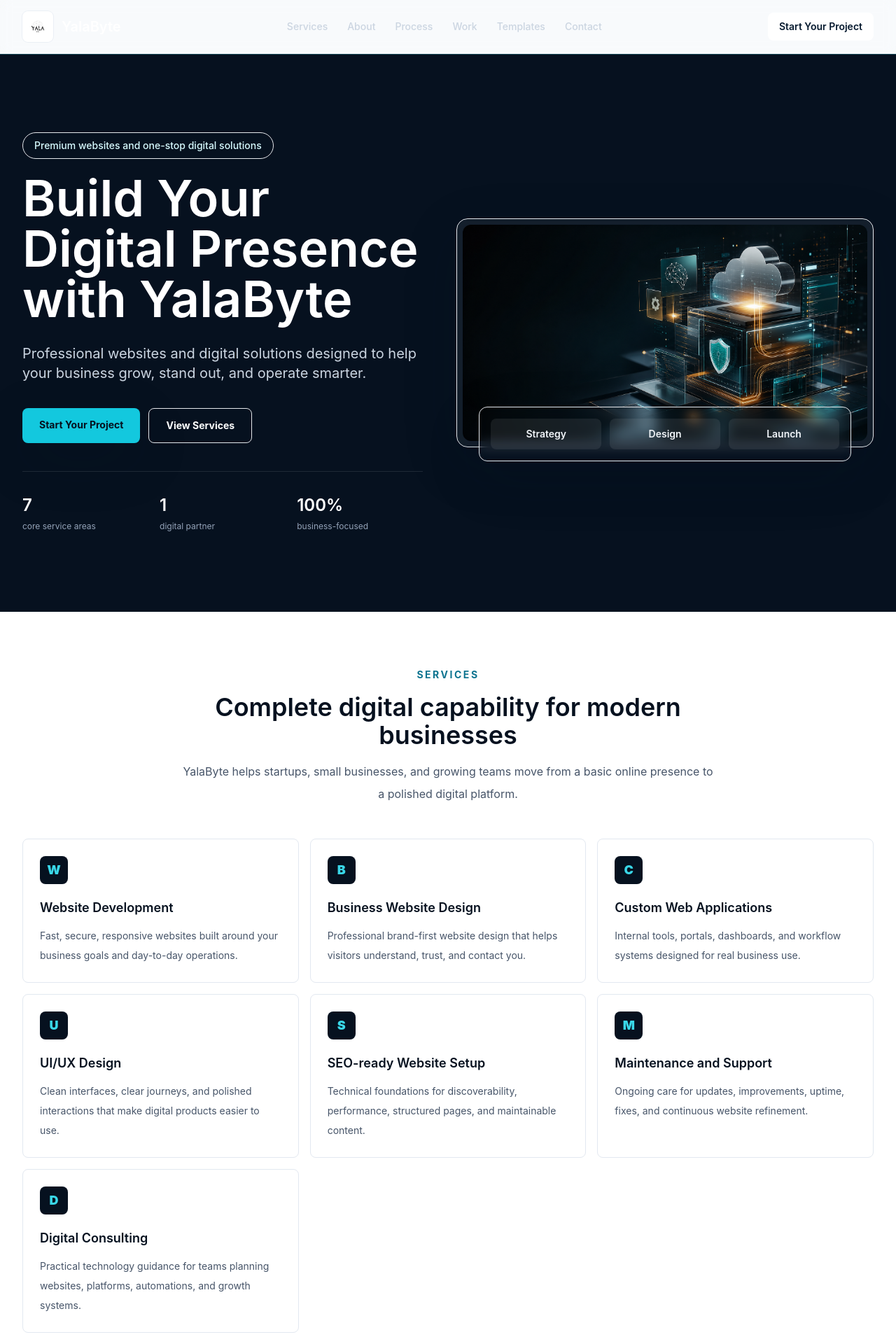
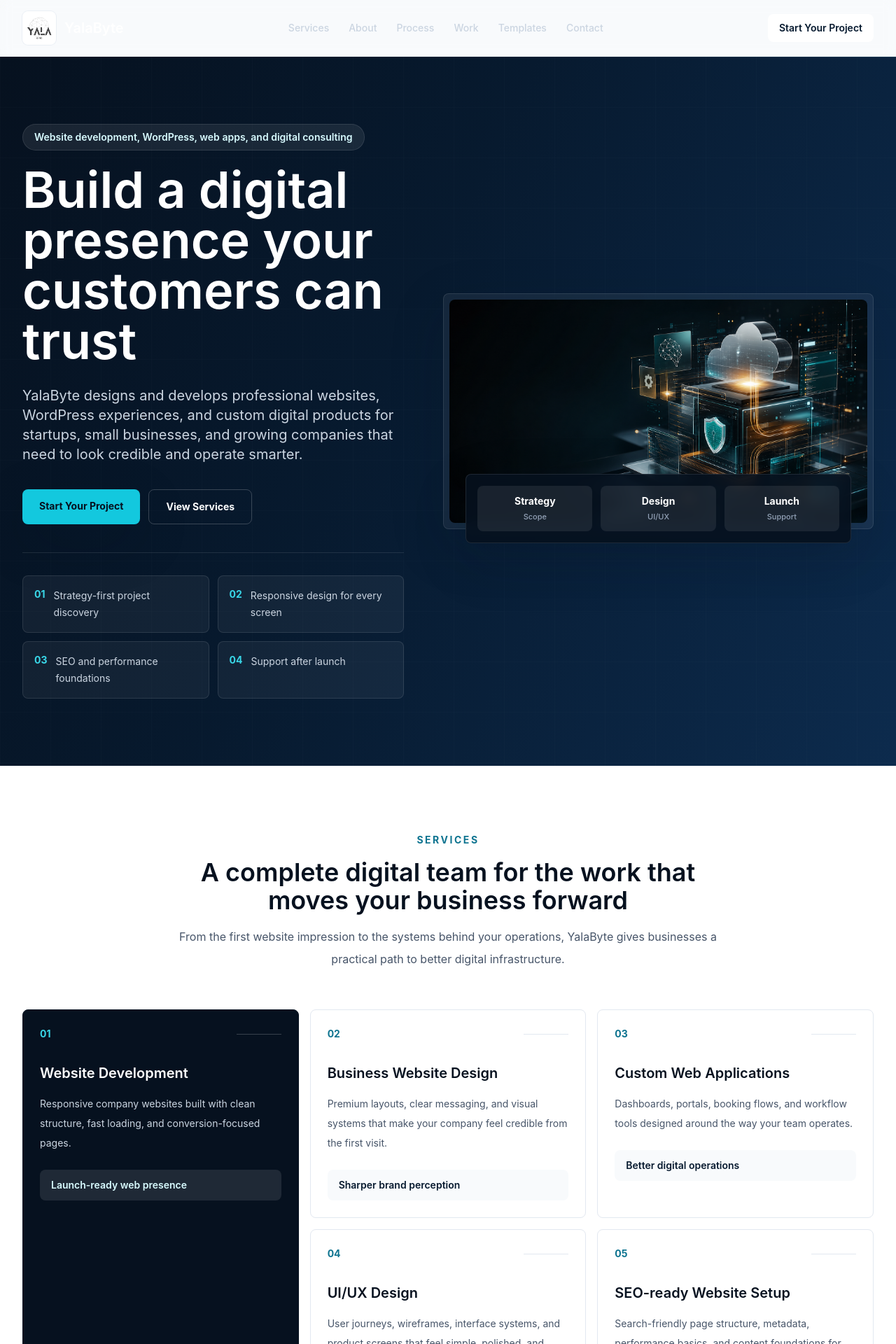
Before and after one commit to SalinBajra/yalabytee, a React (Vite) app in the folder frontend/: page / in a window 1280 px wide. Shown: the top 1920 px of the page at 70% size. Built offline with nearby package versions, Linux system fonts and the light colour scheme.

Commit message:
Updayed the site data and added a new logo image for Yalabyte.

```diff
--- a/frontend/src/components/About.jsx
+++ b/frontend/src/components/About.jsx
@@ -1,29 +1,47 @@
 export default function About() {
   return (
-    <section id="about" className="bg-slate-50 px-5 py-20 sm:px-6 lg:px-8">
-      <div className="mx-auto grid max-w-7xl gap-10 lg:grid-cols-[0.85fr_1.15fr] lg:items-center">
+    <section id="about" className="bg-slate-50 px-5 py-24 sm:px-6 lg:px-8">
+      <div className="mx-auto grid max-w-7xl gap-12 lg:grid-cols-[0.9fr_1.1fr] lg:items-center">
         <div>
           <p className="text-sm font-bold uppercase tracking-[0.18em] text-cyan-700">About YalaByte</p>
-          <h2 className="mt-4 text-3xl font-semibold tracking-normal text-navy-950 sm:text-4xl">
-            A reliable IT partner for businesses building a stronger digital presence
+          <h2 className="mt-4 text-3xl font-semibold leading-tight tracking-normal text-navy-950 sm:text-4xl lg:text-5xl">
+            A reliable IT partner for businesses that need more than a basic website
           </h2>
+          <div className="mt-8 grid grid-cols-2 gap-3">
+            {[
+              ['Premium', 'Brand-first presentation'],
+              ['Practical', 'Built for real workflows'],
+              ['Responsive', 'Every screen considered'],
+              ['Scalable', 'Ready for next steps']
+            ].map(([title, text]) => (
+              <div key={title} className="rounded-lg border border-slate-200 bg-white p-5">
+                <p className="font-semibold text-navy-950">{title}</p>
+                <p className="mt-2 text-xs leading-5 text-slate-500">{text}</p>
               </div>
+            ))}
+          </div>
+        </div>
+        <div className="rounded-lg border border-slate-200 bg-white p-6 shadow-sm sm:p-8">
           <div className="grid gap-6 text-base leading-8 text-slate-600">
             <p>
-            YalaByte provides website development services and complete one-stop digital solutions for companies that need a professional, dependable technology partner. We focus on clear strategy, practical execution, and digital experiences that support real business outcomes.
+              YalaByte provides website development services and one-stop digital solutions for businesses that want a professional digital presence without scattered vendors or unclear execution. We combine strategy, design, development, and support into a clear delivery process.
             </p>
             <p>
-            Whether you are launching a new company website, improving an existing platform, or planning a custom web application, YalaByte helps you build a polished online presence with the structure, performance, and support your team needs to move forward confidently.
+              Whether you are launching a business website, planning a WordPress site, improving an existing platform, or building a custom web application, YalaByte helps translate your services into a credible digital experience that customers can understand and trust.
             </p>
-          <div className="grid gap-4 sm:grid-cols-3">
+          </div>
+          <div className="mt-8 border-t border-slate-100 pt-6">
+            <p className="text-sm font-bold uppercase tracking-[0.16em] text-slate-500">What you can expect</p>
+            <div className="mt-5 grid gap-3 sm:grid-cols-3">
               {['Clear scope', 'Premium execution', 'Long-term support'].map((item) => (
-              <div key={item} className="rounded-lg border border-slate-200 bg-white p-4 text-sm font-semibold text-navy-900">
+                <div key={item} className="rounded-lg bg-slate-50 p-4 text-sm font-semibold text-navy-900">
                   {item}
                 </div>
               ))}
             </div>
           </div>
         </div>
+      </div>
     </section>
   );
 }
--- a/frontend/src/components/BrandLogo.jsx
+++ b/frontend/src/components/BrandLogo.jsx
@@ -3,8 +3,8 @@
 
   return (
     <span className="flex items-center gap-3">
-      <span className={`grid h-11 w-11 place-items-center overflow-hidden rounded-lg ${isDark ? 'bg-white' : 'bg-slate-50'} ring-1 ring-slate-200/60`}>
-        <img src="/images/yalabyte-logo.png" alt="YalaByte logo" className="h-10 w-10 object-contain" />
+      <span className={`grid h-12 w-12 place-items-center overflow-hidden rounded-lg ${isDark ? 'bg-white' : 'bg-slate-50'} ring-1 ring-slate-200/60`}>
+        <img src="/images/yalabyte-logo-cropped.png" alt="YalaByte logo" className="h-10 w-10 object-contain" />
       </span>
       <span className={`text-xl font-semibold tracking-normal ${isDark ? 'text-white' : 'text-navy-950'}`}>YalaByte</span>
     </span>
--- a/frontend/src/components/Header.jsx
+++ b/frontend/src/components/Header.jsx
@@ -12,11 +12,12 @@
 export default function Header() {
   return (
     <header className="sticky top-0 z-50 border-b border-white/10 bg-navy-950/92 backdrop-blur">
-      <nav className="mx-auto flex max-w-7xl items-center justify-between px-5 py-4 sm:px-6 lg:px-8" aria-label="Primary navigation">
+      <nav className="mx-auto max-w-7xl px-5 py-4 sm:px-6 lg:px-8" aria-label="Primary navigation">
+        <div className="flex items-center justify-between gap-5">
           <a href="#home" aria-label="YalaByte home">
             <BrandLogo />
           </a>
-        <div className="hidden items-center gap-7 md:flex">
+          <div className="hidden items-center gap-7 lg:flex">
             {navItems.map((item) => (
               <a key={item.href} className="text-sm font-medium text-slate-300 transition hover:text-white" href={item.href}>
                 {item.label}
@@ -29,6 +30,14 @@
           >
             Start Your Project
           </a>
+        </div>
+        <div className="mt-4 flex gap-4 overflow-x-auto border-t border-white/10 pt-3 lg:hidden">
+          {navItems.map((item) => (
+            <a key={item.href} className="whitespace-nowrap text-sm font-medium text-slate-300 transition hover:text-white" href={item.href}>
+              {item.label}
+            </a>
+          ))}
+        </div>
       </nav>
     </header>
   );
--- a/frontend/src/components/Hero.jsx
+++ b/frontend/src/components/Hero.jsx
@@ -1,58 +1,59 @@
+import { proofPoints } from '../data/siteData.js';
+
 export default function Hero() {
   return (
     <section id="home" className="relative overflow-hidden bg-navy-950">
-      <div className="absolute inset-0 opacity-70">
-        <div className="absolute inset-x-0 top-0 h-px bg-cyanbrand-400/40" />
-        <div className="absolute right-0 top-20 h-72 w-72 rounded-full bg-cyanbrand-500/16 blur-3xl" />
-        <div className="absolute bottom-0 left-0 h-80 w-80 rounded-full bg-blue-500/12 blur-3xl" />
+      <div className="absolute inset-0">
+        <div className="absolute inset-x-0 top-0 h-px bg-cyanbrand-400/50" />
+        <div className="absolute inset-0 bg-[linear-gradient(115deg,rgba(6,17,31,0.98)_0%,rgba(7,26,47,0.94)_42%,rgba(15,53,95,0.72)_100%)]" />
+        <div className="absolute inset-0 opacity-[0.18] [background-image:linear-gradient(rgba(255,255,255,0.08)_1px,transparent_1px),linear-gradient(90deg,rgba(255,255,255,0.08)_1px,transparent_1px)] [background-size:72px_72px]" />
       </div>
-      <div className="relative mx-auto grid max-w-7xl gap-12 px-5 py-20 sm:px-6 sm:py-24 lg:grid-cols-[0.98fr_1.02fr] lg:px-8 lg:py-28">
+      <div className="relative mx-auto grid max-w-7xl gap-14 px-5 py-20 sm:px-6 sm:py-24 lg:min-h-[760px] lg:grid-cols-[0.94fr_1.06fr] lg:items-center lg:px-8 lg:py-24">
         <div className="flex flex-col justify-center">
-          <p className="mb-5 inline-flex w-fit rounded-full border border-white/12 bg-white/7 px-4 py-2 text-sm font-medium text-cyanbrand-100">
-            Premium websites and one-stop digital solutions
+          <p className="mb-5 inline-flex w-fit rounded-full border border-white/10 bg-white/[0.08] px-4 py-2 text-sm font-semibold text-cyanbrand-100">
+            Website development, WordPress, web apps, and digital consulting
           </p>
-          <h1 className="max-w-4xl text-5xl font-semibold leading-[1.04] tracking-normal text-white sm:text-6xl lg:text-7xl">
-            Build Your Digital Presence with YalaByte
+          <h1 className="max-w-4xl text-5xl font-semibold leading-[1.03] tracking-normal text-white sm:text-6xl lg:text-7xl">
+            Build a digital presence your customers can trust
           </h1>
           <p className="mt-7 max-w-2xl text-lg leading-8 text-slate-300 sm:text-xl">
-            Professional websites and digital solutions designed to help your business grow, stand out, and operate smarter.
+            YalaByte designs and develops professional websites, WordPress experiences, and custom digital products for startups, small businesses, and growing companies that need to look credible and operate smarter.
           </p>
           <div className="mt-9 flex flex-col gap-3 sm:flex-row">
             <a className="rounded-lg bg-cyanbrand-500 px-6 py-3.5 text-center text-sm font-bold text-navy-950 shadow-soft transition hover:bg-cyanbrand-400" href="#contact">
               Start Your Project
             </a>
-            <a className="rounded-lg border border-white/16 px-6 py-3.5 text-center text-sm font-bold text-white transition hover:border-cyanbrand-400 hover:bg-white/8" href="#services">
+            <a className="rounded-lg border border-white/20 px-6 py-3.5 text-center text-sm font-bold text-white transition hover:border-cyanbrand-400 hover:bg-white/[0.08]" href="#services">
               View Services
             </a>
           </div>
-          <div className="mt-10 grid max-w-xl grid-cols-3 gap-4 border-t border-white/10 pt-8 text-white">
-            <div>
-              <p className="text-2xl font-semibold">7</p>
-              <p className="mt-1 text-xs leading-5 text-slate-400">core service areas</p>
-            </div>
-            <div>
-              <p className="text-2xl font-semibold">1</p>
-              <p className="mt-1 text-xs leading-5 text-slate-400">digital partner</p>
-            </div>
-            <div>
-              <p className="text-2xl font-semibold">100%</p>
-              <p className="mt-1 text-xs leading-5 text-slate-400">business-focused</p>
-            </div>
+          <div className="mt-10 grid max-w-2xl gap-3 border-t border-white/10 pt-8 text-white sm:grid-cols-2">
+            {proofPoints.map((item) => (
+              <div key={item.value} className="flex gap-3 rounded-lg border border-white/10 bg-white/[0.05] p-4">
+                <span className="text-sm font-bold text-cyanbrand-400">{item.value}</span>
+                <p className="text-sm leading-6 text-slate-300">{item.label}</p>
+              </div>
+            ))}
           </div>
         </div>
         <div className="relative self-center">
-          <div className="overflow-hidden rounded-2xl border border-white/12 bg-white/[0.06] p-2 shadow-soft backdrop-blur">
+          <div className="overflow-hidden rounded-lg border border-white/10 bg-white/[0.06] p-2 shadow-soft backdrop-blur">
             <img
               src="/images/yalabyte-hero.png"
               alt="Premium web technology platform visual for YalaByte digital solutions"
-              className="h-full max-h-[560px] w-full rounded-xl object-cover object-center"
+              className="h-full max-h-[560px] w-full rounded-lg object-cover object-center"
               loading="eager"
             />
           </div>
-          <div className="absolute -bottom-5 left-5 right-5 grid grid-cols-3 gap-2 rounded-xl border border-white/12 bg-navy-950/88 p-3 shadow-soft backdrop-blur sm:left-8 sm:right-8 sm:gap-3 sm:p-4">
-            {['Strategy', 'Design', 'Launch'].map((item) => (
-              <div key={item} className="rounded-lg bg-white/[0.08] px-3 py-3 text-center text-xs font-semibold text-slate-100 sm:text-sm">
-                {item}
+          <div className="absolute -bottom-5 left-4 right-4 grid grid-cols-3 gap-2 rounded-lg border border-white/10 bg-navy-950/90 p-3 shadow-soft backdrop-blur sm:left-8 sm:right-8 sm:gap-3 sm:p-4">
+            {[
+              ['Strategy', 'Scope'],
+              ['Design', 'UI/UX'],
+              ['Launch', 'Support']
+            ].map(([item, detail]) => (
+              <div key={item} className="rounded-lg bg-white/[0.08] px-3 py-3 text-center">
+                <p className="text-xs font-bold text-white sm:text-sm">{item}</p>
+                <p className="mt-1 text-[11px] font-medium text-slate-400">{detail}</p>
               </div>
             ))}
           </div>
--- a/frontend/src/components/Portfolio.jsx
+++ b/frontend/src/components/Portfolio.jsx
@@ -3,24 +3,27 @@
 
 export default function Portfolio() {
   return (
-    <section id="work" className="bg-white px-5 py-20 sm:px-6 lg:px-8">
+    <section id="work" className="bg-white px-5 py-24 sm:px-6 lg:px-8">
       <div className="mx-auto max-w-7xl">
         <SectionHeader
           eyebrow="Project Showcase"
-          title="Built for the kinds of digital products growing companies actually need"
-          text="Use this area to feature selected YalaByte projects, outcomes, screenshots, and launch stories as the portfolio grows."
+          title="Website and product directions YalaByte can build around your business"
+          text="Until live case studies are published, this section shows the kinds of project outcomes YalaByte is structured to deliver for service businesses, startups, and growing teams."
         />
-        <div className="mt-12 grid gap-5 lg:grid-cols-[1.1fr_0.9fr]">
-          <div className="rounded-lg border border-slate-200 bg-slate-50 p-6 sm:p-8">
-            <div className="aspect-[16/10] rounded-lg bg-navy-950 p-5 text-white">
-              <div className="flex h-full flex-col justify-between rounded-lg border border-white/12 bg-white/[0.05] p-6">
+        <div className="mt-14 grid gap-5 lg:grid-cols-[1.15fr_0.85fr]">
+          <div className="rounded-lg border border-slate-200 bg-slate-50 p-4 sm:p-6">
+            <div className="aspect-[16/10] rounded-lg bg-navy-950 p-4 text-white sm:p-6">
+              <div className="flex h-full flex-col justify-between rounded-lg border border-white/10 bg-white/[0.05] p-5 sm:p-7">
                 <div>
-                  <p className="text-sm font-semibold text-cyanbrand-400">Featured placeholder</p>
-                  <h3 className="mt-4 max-w-lg text-3xl font-semibold">Business website and conversion-focused digital presence</h3>
+                  <p className="text-sm font-bold uppercase tracking-[0.16em] text-cyanbrand-400">Featured direction</p>
+                  <h3 className="mt-4 max-w-xl text-3xl font-semibold leading-tight sm:text-4xl">Conversion-focused business website with service pages, inquiry flow, and CMS-ready content</h3>
+                  <p className="mt-5 max-w-2xl text-sm leading-7 text-slate-300">
+                    A premium company website designed to explain your services clearly, guide visitors toward contact, and give your team a professional foundation for marketing.
+                  </p>
                 </div>
                 <div className="grid gap-3 sm:grid-cols-3">
-                  {['Responsive', 'SEO-ready', 'Maintainable'].map((item) => (
-                    <span key={item} className="rounded-lg bg-white/10 px-4 py-3 text-sm font-medium">
+                  {['Responsive build', 'SEO-ready pages', 'Inquiry workflow'].map((item) => (
+                    <span key={item} className="rounded-lg bg-white/10 px-4 py-3 text-sm font-semibold">
                       {item}
                     </span>
                   ))}
@@ -30,9 +33,9 @@
           </div>
           <div className="grid gap-4">
             {showcase.map((item) => (
-              <div key={item} className="rounded-lg border border-slate-200 bg-white p-6">
-                <p className="text-lg font-semibold text-navy-950">{item}</p>
-                <p className="mt-2 text-sm leading-7 text-slate-600">Placeholder for case study details, business context, and measurable improvements.</p>
+              <div key={item.title} className="rounded-lg border border-slate-200 bg-white p-6 transition hover:border-cyanbrand-500 hover:shadow-soft">
+                <p className="text-lg font-semibold text-navy-950">{item.title}</p>
+                <p className="mt-2 text-sm leading-7 text-slate-600">{item.text}</p>
               </div>
             ))}
           </div>
--- a/frontend/src/components/Services.jsx
+++ b/frontend/src/components/Services.jsx
@@ -1,23 +1,29 @@
 import SectionHeader from './SectionHeader.jsx';
 import { services } from '../data/siteData.js';
 
+const serviceNumbers = ['01', '02', '03', '04', '05', '06', '07'];
+
 export default function Services() {
   return (
-    <section id="services" className="bg-white px-5 py-20 sm:px-6 lg:px-8">
+    <section id="services" className="bg-white px-5 py-24 sm:px-6 lg:px-8">
       <div className="mx-auto max-w-7xl">
         <SectionHeader
           eyebrow="Services"
-          title="Complete digital capability for modern businesses"
-          text="YalaByte helps startups, small businesses, and growing teams move from a basic online presence to a polished digital platform."
+          title="A complete digital team for the work that moves your business forward"
+          text="From the first website impression to the systems behind your operations, YalaByte gives businesses a practical path to better digital infrastructure."
         />
-        <div className="mt-12 grid gap-4 sm:grid-cols-2 lg:grid-cols-3">
-          {services.map((service) => (
-            <article key={service.title} className="group rounded-lg border border-slate-200 bg-white p-6 transition hover:-translate-y-1 hover:border-cyanbrand-500 hover:shadow-soft">
-              <div className="mb-5 h-10 w-10 rounded-lg bg-navy-950 text-center text-lg font-black leading-10 text-cyanbrand-400">
-                {service.title.charAt(0)}
+        <div className="mt-14 grid gap-4 sm:grid-cols-2 lg:grid-cols-3">
+          {services.map((service, index) => (
+            <article key={service.title} className={`group rounded-lg border p-6 transition hover:-translate-y-1 hover:shadow-soft ${index === 0 ? 'border-navy-950 bg-navy-950 text-white lg:row-span-2' : 'border-slate-200 bg-white'}`}>
+              <div className="mb-8 flex items-center justify-between">
+                <span className={`text-sm font-bold ${index === 0 ? 'text-cyanbrand-400' : 'text-cyan-700'}`}>{serviceNumbers[index]}</span>
+                <span className={`h-px w-16 ${index === 0 ? 'bg-white/20' : 'bg-slate-200'}`} />
               </div>
-              <h3 className="text-lg font-semibold text-navy-950">{service.title}</h3>
-              <p className="mt-3 text-sm leading-7 text-slate-600">{service.text}</p>
+              <h3 className={`text-xl font-semibold ${index === 0 ? 'text-white' : 'text-navy-950'}`}>{service.title}</h3>
+              <p className={`mt-4 text-sm leading-7 ${index === 0 ? 'text-slate-300' : 'text-slate-600'}`}>{service.text}</p>
+              <div className={`mt-6 rounded-lg px-4 py-3 text-sm font-semibold ${index === 0 ? 'bg-white/10 text-cyanbrand-100' : 'bg-slate-50 text-navy-900'}`}>
+                {service.outcome}
+              </div>
             </article>
           ))}
         </div>
--- a/frontend/src/data/siteData.js
+++ b/frontend/src/data/siteData.js
@@ -1,75 +1,107 @@
 export const services = [
   {
     title: 'Website Development',
-    text: 'Fast, secure, responsive websites built around your business goals and day-to-day operations.'
+    text: 'Responsive company websites built with clean structure, fast loading, and conversion-focused pages.',
+    outcome: 'Launch-ready web presence'
   },
   {
     title: 'Business Website Design',
-    text: 'Professional brand-first website design that helps visitors understand, trust, and contact you.'
+    text: 'Premium layouts, clear messaging, and visual systems that make your company feel credible from the first visit.',
+    outcome: 'Sharper brand perception'
   },
   {
     title: 'Custom Web Applications',
-    text: 'Internal tools, portals, dashboards, and workflow systems designed for real business use.'
+    text: 'Dashboards, portals, booking flows, and workflow tools designed around the way your team operates.',
+    outcome: 'Better digital operations'
   },
   {
     title: 'UI/UX Design',
-    text: 'Clean interfaces, clear journeys, and polished interactions that make digital products easier to use.'
+    text: 'User journeys, wireframes, interface systems, and product screens that feel simple, polished, and useful.',
+    outcome: 'Cleaner user journeys'
   },
   {
     title: 'SEO-ready Website Setup',
-    text: 'Technical foundations for discoverability, performance, structured pages, and maintainable content.'
+    text: 'Search-friendly page structure, metadata, performance basics, and content foundations for long-term visibility.',
+    outcome: 'Stronger discovery base'
   },
   {
     title: 'Maintenance and Support',
-    text: 'Ongoing care for updates, improvements, uptime, fixes, and continuous website refinement.'
+    text: 'Reliable updates, refinements, technical fixes, and practical support after your website goes live.',
+    outcome: 'Stable long-term support'
   },
   {
     title: 'Digital Consulting',
-    text: 'Practical technology guidance for teams planning websites, platforms, automations, and growth systems.'
+    text: 'Guidance for choosing the right platforms, automations, integrations, and digital roadmap for your business.',
+    outcome: 'Clearer technology decisions'
   }
+];
+
+export const proofPoints = [
+  { value: '01', label: 'Strategy-first project discovery' },
+  { value: '02', label: 'Responsive design for every screen' },
+  { value: '03', label: 'SEO and performance foundations' },
+  { value: '04', label: 'Support after launch' }
 ];
 
 export const processSteps = [
   {
     label: '01',
     title: 'Discover',
-    text: 'We clarify your goals, audience, current systems, and the practical outcomes your website needs to support.'
+    text: 'We clarify your goals, audience, offers, competitors, and the business actions your website must support.'
   },
   {
     label: '02',
     title: 'Design',
-    text: 'We shape the structure, visual direction, and user journey so the experience feels focused and credible.'
+    text: 'We map the pages, messaging, visual direction, and user journey before development begins.'
   },
   {
     label: '03',
     title: 'Build',
-    text: 'We develop responsive pages and backend integrations with clean implementation and deployment in mind.'
+    text: 'We develop responsive pages, CMS-ready structures, integrations, and backend connections with clean implementation.'
   },
   {
     label: '04',
     title: 'Launch',
-    text: 'We prepare the site for release, review performance basics, and support the next stage of improvement.'
+    text: 'We prepare deployment, review essentials, connect the inquiry flow, and support improvements after release.'
   }
 ];
 
 export const showcase = [
-  'Premium company websites',
-  'Service booking flows',
-  'Lead generation pages',
-  'Custom dashboards'
+  {
+    title: 'Premium company websites',
+    text: 'Corporate websites with service pages, trust signals, SEO-ready structure, and clear inquiry paths.'
+  },
+  {
+    title: 'Service booking flows',
+    text: 'Quote requests, consultation forms, appointment journeys, and admin-friendly lead routing.'
+  },
+  {
+    title: 'Lead generation pages',
+    text: 'Focused landing pages for campaigns, offers, local services, and productized business packages.'
+  },
+  {
+    title: 'Custom dashboards',
+    text: 'Operational tools, customer portals, reporting views, and internal workflow applications.'
+  }
 ];
 
 export const testimonials = [
   {
     quote:
-      'YalaByte brings the kind of structured thinking growing companies need when their online presence has to look credible and work properly.',
-    name: 'Client placeholder',
-    role: 'Operations Lead'
+      'YalaByte brings the structured thinking growing companies need when their online presence has to look credible and work properly.',
+    name: 'Business client',
+    role: 'Operations lead'
   },
   {
     quote:
       'The process feels practical, clear, and business-focused. Every decision connects back to how customers will use the website.',
-    name: 'Client placeholder',
+    name: 'Startup founder',
     role: 'Founder'
+  },
+  {
+    quote:
+      'Their approach is calm and premium: understand the business, shape the message, then build a website that feels ready for real customers.',
+    name: 'Service business',
+    role: 'Managing director'
   }
 ];
--- a/frontend/src/styles.css
+++ b/frontend/src/styles.css
@@ -13,9 +13,14 @@
 
 body {
   margin: 0;
+  background: #f8fafc;
 }
 
 ::selection {
   background: #13c8de;
   color: #06111f;
 }
+
+img {
+  max-width: 100%;
+}
```
Also changed, not shown: frontend/src/components/Contact.jsx (+10 -10 lines), frontend/src/components/Process.jsx (+8 -6 lines), frontend/src/components/Templates.jsx (+37 -15 lines), frontend/src/components/Testimonials.jsx (+6 -6 lines), frontend/public/images/yalabyte-logo-cropped.png (added). Lines whose indentation alone changed are shown as unchanged.
